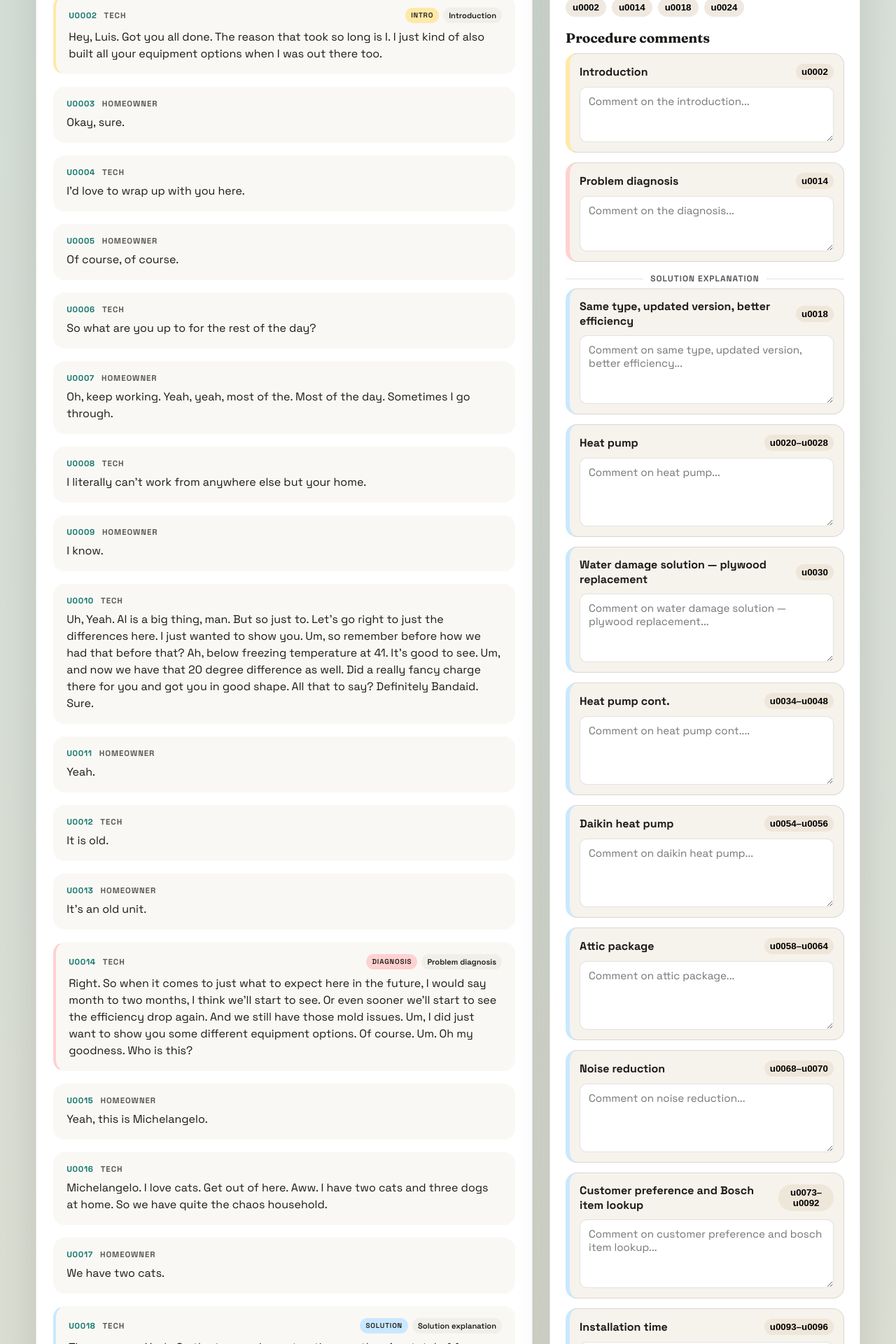
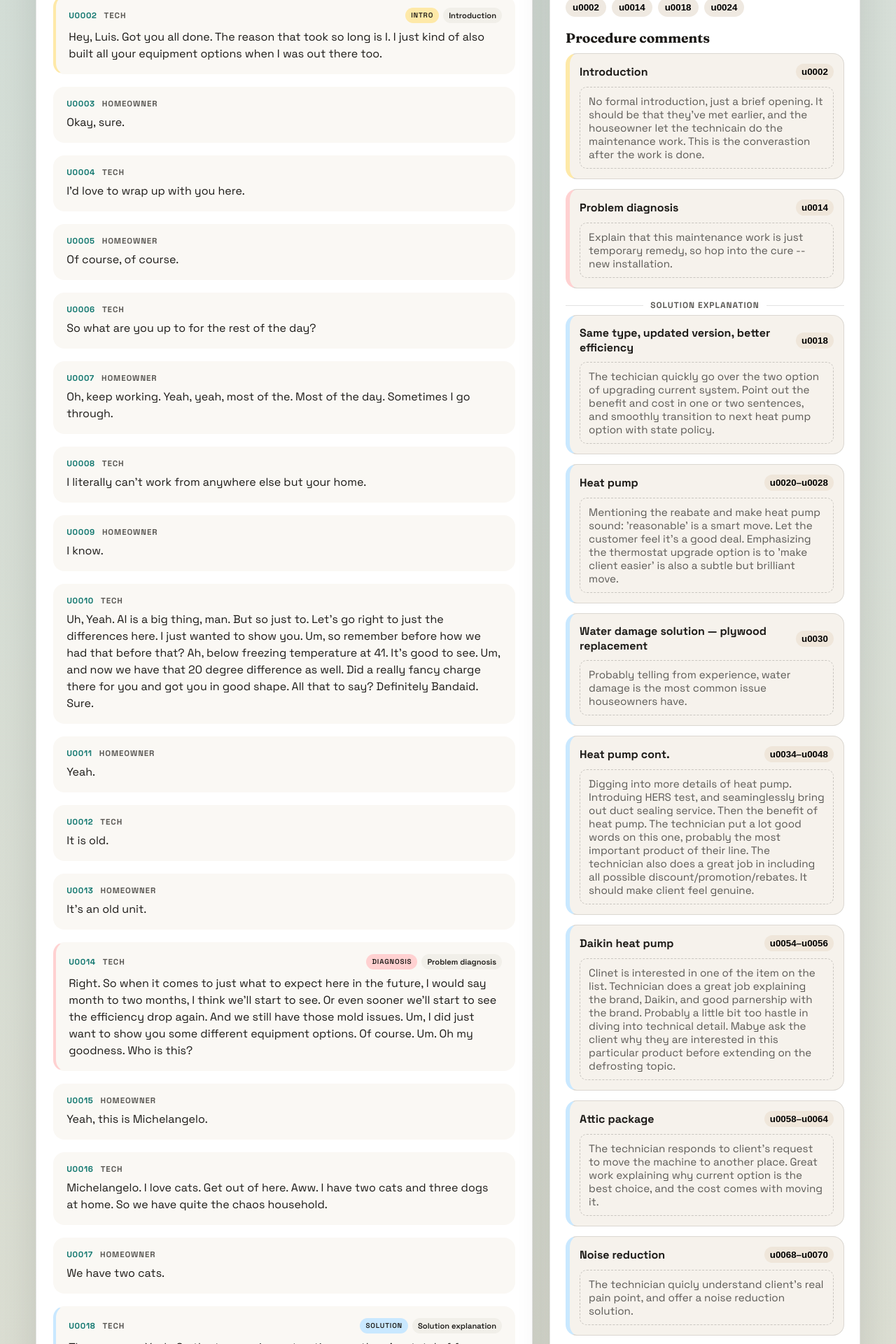
Before and after one commit to lennylin1998/noso-demo, a Next.js app: page / in a window 1280 px wide. Shown: the part 400-2320 px from the top of the page at 70% size. Built offline with nearby package versions, Linux system fonts and the light colour scheme.

Commit message:
Procedure comment done

```diff
--- a/app/globals.css
+++ b/app/globals.css
@@ -370,6 +370,14 @@ select,
   gap: 6px;
 }
 
+.comment-placeholder {
+  border-radius: var(--radius-sm);
+  border: 1px dashed rgba(28, 26, 23, 0.2);
+  padding: 10px 12px;
+  color: var(--muted);
+  font-size: 0.95rem;
+}
+
 .comment-block + .comment-block {
   margin-top: 14px;
 }
--- a/app/page.js
+++ b/app/page.js
@@ -161,57 +161,68 @@ function PageContent() {
     {
       id: "solution-1",
       label: "Same type, updated version, better efficiency",
-      ranges: [["u0018", "u0018"]]
+      ranges: [["u0018", "u0018"]],
+      comment: "The techician quickly go over the two option of upgrading current system. Point out the benefit and cost in one or two sentences, and smoothly transition to next heat pump option with state policy."
     },
     {
       id: "solution-2",
       label: "Heat pump",
-      ranges: [["u0020", "u0028"]]
+      ranges: [["u0020", "u0028"]],
+      comment: "Mentioning the reabate and make heat pump sound: 'reasonable' is a smart move. Let the customer feel it's a good deal. Emphasizing the thermostat upgrade option is to 'make client easier' is also a subtle but brilliant move."
     },
     {
       id: "solution-3",
       label: "Water damage solution — plywood replacement",
-      ranges: [["u0030", "u0030"]]
+      ranges: [["u0030", "u0030"]],
+      comment: "Probably telling from experience, water damage is the most common issue houseowners have."
     },
     {
       id: "solution-4",
       label: "Heat pump cont.",
-      ranges: [["u0034", "u0048"]]
+      ranges: [["u0034", "u0048"]],
+      comment: "Digging into more details of heat pump. Introduing HERS test, and seaminglessly bring out duct sealing service. Then the benefit of heat pump. The technician put a lot good words on this one, probably the most important product of their line. The technician also does a great job in including all possible discount/promotion/rebates. It should make client feel genuine."
     },
     {
       id: "solution-5",
       label: "Daikin heat pump",
-      ranges: [["u0054", "u0056"]]
+      ranges: [["u0054", "u0056"]],
+      comment: "Clinet is interested in one of the item on the list. Technician does a great job explaining the brand, Daikin, and good parnership with the brand. Probably a little bit too hastle in diving into technical detail. Mabye ask the client why they are interested in this particular product before extending on the defrosting topic."
     },
     {
       id: "solution-6",
       label: "Attic package",
-      ranges: [["u0058", "u0064"]]
+      ranges: [["u0058", "u0064"]],
+      comment: "The technician responds to client's request to move the machine to another place. Great work explaining why current option is the best choice, and the cost comes with moving it."
     },
     {
       id: "solution-7",
       label: "Noise reduction",
-      ranges: [["u0068", "u0070"]]
+      ranges: [["u0068", "u0070"]],
+      comment: "The technician quicly understand client's real pain point, and offer a noise reduction solution."
     },
     {
       id: "solution-8",
       label: "Customer preference and Bosch item lookup",
-      ranges: [["u0073", "u0092"]]
+      ranges: [["u0073", "u0092"]],
+      comment: "Client gives another preference signal here. The technician again responds promptly, introduce the brand, Boche, that client seems interested in, and lookup product detail for a potential rebate."
     },
     {
       id: "solution-9",
       label: "Installation time",
-      ranges: [["u0093", "u0096"]]
+      ranges: [["u0093", "u0096"]],
+      comment: "The technician explains default time expected, and offers an option for quicker installation time. A witty move to make. Since the houseowner asks about time, it must mean that time is something they value."
     },
     {
       id: "solution-10",
       label: "Financing",
-      ranges: [["u0099", "u0116"]]
+      ranges: [["u0099", "u0116"]],
+      comment: "Very detailed explanation on financing plan. Clearly point out any intrinsic cost of paying off earlier."
     },
     {
       id: "solution-11",
       label: "Sign option and guarantee",
-      ranges: [["u0122", "u0122"]]
+      ranges: [["u0122", "u0122"]],
+      comment: "Strong call to action. A invitation to down payment and seal the deal is on point. No further pushing is another great choice, after client explicitly says no."
     }
   ];
 
@@ -374,7 +385,7 @@ function PageContent() {
                     </button>
                   </div>
                 </div>
-                <textarea placeholder="Comment on the introduction..." rows={3} />
+                <div className="comment-placeholder">No formal introduction, just a brief opening. It should be that they've met earlier, and the houseowner let the technicain do the maintenance work. This is the converastion after the work is done.</div>
               </div>
 
               <div className="comment-block comment-diagnosis">
@@ -386,7 +397,7 @@ function PageContent() {
                     </button>
                   </div>
                 </div>
-                <textarea placeholder="Comment on the diagnosis..." rows={3} />
+                <div className="comment-placeholder">Explain that this maintenance work is just temporary remedy, so hop into the cure -- new installation.</div>
               </div>
 
               <div className="group-divider">
@@ -409,20 +420,18 @@ function PageContent() {
                       ))}
                     </div>
                   </div>
-                  <textarea placeholder={`Comment on ${group.label.toLowerCase()}...`} rows={4} />
+                  <div className="comment-placeholder">
+                    {group.comment}
+                  </div>
                 </div>
               ))}
 
               <div className="comment-block comment-closing">
                 <div className="comment-header">
                   <span>Closing thank you</span>
-                  <div className="comment-ids">
-                    <button type="button" onClick={() => handleEvidenceSelect("u0122")}>
-                      u0122
-                    </button>
-                  </div>
+                  <div className="comment-ids"></div>
                 </div>
-                <textarea placeholder="Comment on the closing..." rows={3} />
+                <div className="comment-placeholder">No closing and thank you is recorded. The technicain probably ends recording earlier.</div>
               </div>
             </section>
           ) : (
@@ -449,7 +458,9 @@ function PageContent() {
                         <Badge key={`${unit.id}-${tag}`} mode="sales" tag={tag} />
                       ))}
                     </div>
-                    <textarea placeholder="Comment on this sales moment..." rows={3} />
+                    <div className="comment-placeholder">
+                      Write your sales comment here for {unit.id}.
+                    </div>
                   </div>
                 ))
               )}
```
